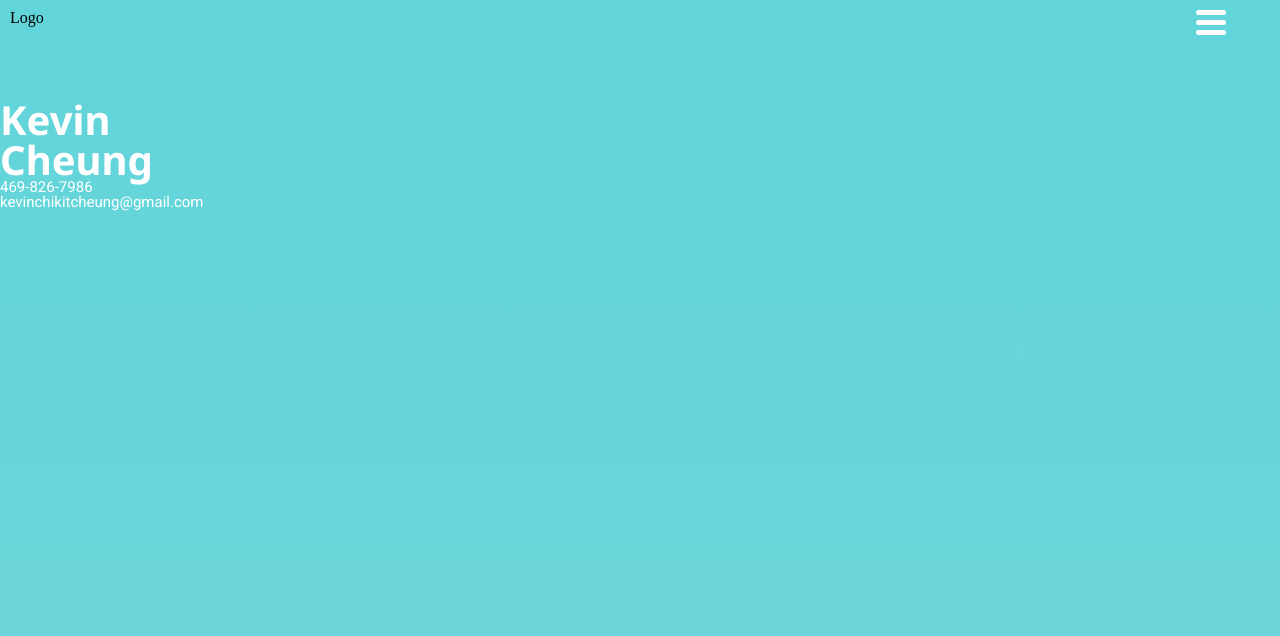
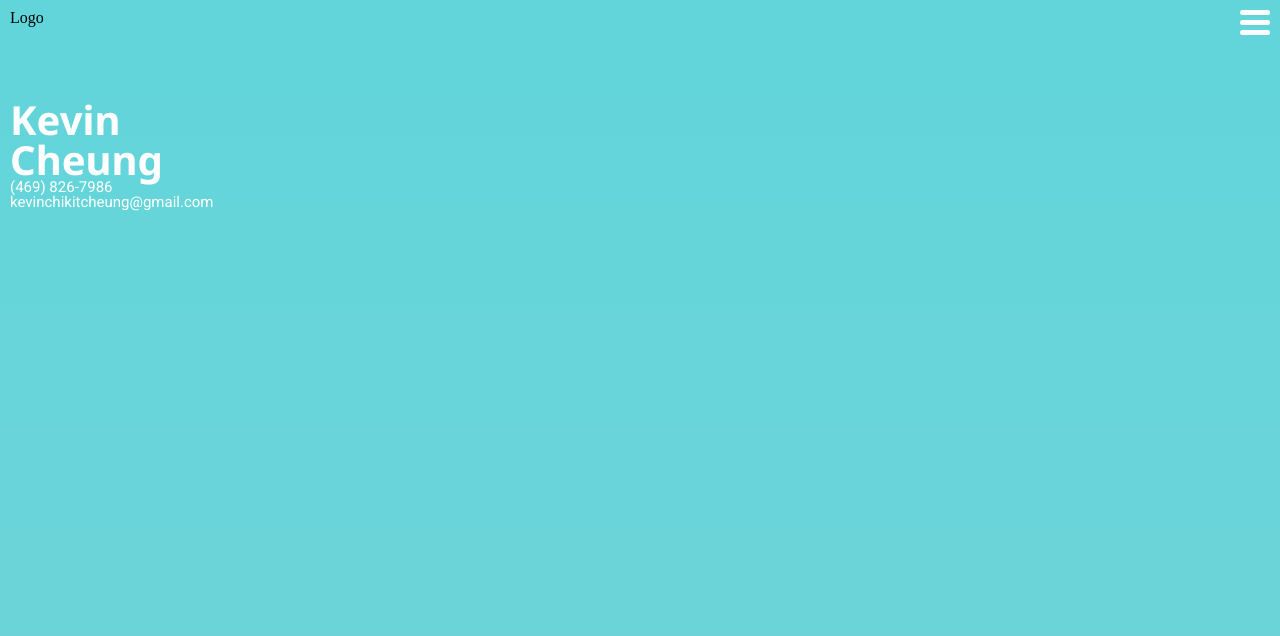
Before and after one commit to kevcheung/kevcheung.github.io, a React (Create React App) app: page / in a window 1280 px wide. Shown: the top 636 px of the page. Built offline with nearby package versions, Linux system fonts and the light colour scheme.

Commit message:
added slide in functionality to burger menu

```diff
--- a/sass/app.scss
+++ b/sass/app.scss
@@ -6,12 +6,14 @@
     font-family: $main-font;
     color: $main-color;
     padding-top: 100px;
+    margin-left: 10px;
     width: 50px;
     font-size: 40px;
 }
 .contactInfo{
     font-family: $content-font;
     color: $main-color;
+    margin-left: 10px;
     font-size: 15px;
 }
 .App-intro{
--- a/sass/nav.scss
+++ b/sass/nav.scss
@@ -17,17 +17,20 @@
     height: 50px;
 }
 .burger-menu{
-    position: absolute;
+    position: fixed;
     top: 0;
     right: 0;
+    width: 100px;
+    height: 100vh;
+    align-items: center;
     &.slideIn{
         // right: 10px;
         // position: absolute;
         // top: 0;
         // right: 0;
+        width: 150px;
         background-color: $main-color;
-        height: 100vh;
-        padding: 0 20px;
+        transition: all 0.5s;
     }
 }
 .burger{
@@ -55,7 +58,13 @@
     }
 }
 .nav-links{
+    display: flex;
+    flex-direction: column;
     margin-top: 80px;
+    margin-left: 35px;
+    &.noDisplay{
+        display: none;
+    }
     .link{
         font-family: $content-font;
         color: $content-color;
--- a/src/App.css
+++ b/src/App.css
@@ -7,12 +7,14 @@
   font-family: "Noto Sans", sans-serif;
   color: #ffffff;
   padding-top: 100px;
+  margin-left: 10px;
   width: 50px;
   font-size: 40px; }
 
 .contactInfo {
   font-family: "Roboto", sans-serif;
   color: #ffffff;
+  margin-left: 10px;
   font-size: 15px; }
 
 .App-intro {
@@ -34,13 +36,16 @@
   height: 50px; }
 
 .burger-menu {
-  position: absolute;
+  position: fixed;
   top: 0;
-  right: 0; }
+  right: 0;
+  width: 100px;
+  height: 100vh;
+  align-items: center; }
   .burger-menu.slideIn {
+    width: 150px;
     background-color: #ffffff;
-    height: 100vh;
-    padding: 0 20px; }
+    transition: all 0.5s; }
 
 .burger {
   position: absolute;
@@ -58,7 +63,12 @@
     background-color: #61d5da; }
 
 .nav-links {
-  margin-top: 80px; }
+  display: flex;
+  flex-direction: column;
+  margin-top: 80px;
+  margin-left: 35px; }
+  .nav-links.noDisplay {
+    display: none; }
   .nav-links .link {
     font-family: "Roboto", sans-serif;
     color: #61d5da;
--- a/src/components/Home/Home.js
+++ b/src/components/Home/Home.js
@@ -7,7 +7,7 @@ class Home extends Component {
             <div>
                 <Navbar/>
                 <h1 className="name">Kevin Cheung</h1>
-                <p className="contactInfo">469-826-7986</p>
+                <p className="contactInfo">(469) 826-7986</p>
                 <p className="contactInfo">kevinchikitcheung@gmail.com</p>
             </div>
         );
--- a/src/components/Nav/Nav.js
+++ b/src/components/Nav/Nav.js
@@ -51,7 +51,7 @@ class Nav extends Component{
                         <span/>
                         <span/>
                     </div>
-                    <ul className='nav-links' onClick={this.menuClick}>
+                    <ul className={'nav-links ' + (this.state.menuSlide ? '' : 'noDisplay')} onClick={this.menuClick}>
                         <li className='link' onClick={this.aboutScroll}>About Me</li>
                         <li className='link' onClick={this.skillScroll}>Skills</li>
                         <li className='link' onClick={this.projScroll}>Projects</li>
```
